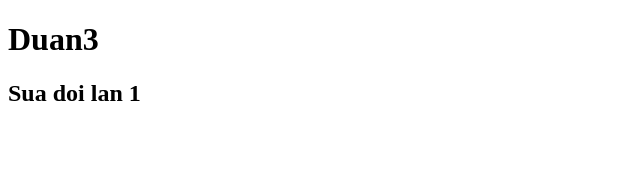
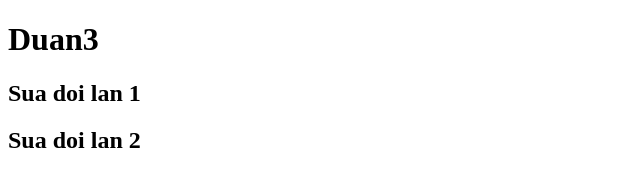
Before and after one commit to Tranvannam1311/Duan3, a plain HTML site: page index.html in a window 1280 px wide. Shown: the whole page, without its empty margins (0-640 px from the left). Drawn offline with Linux system fonts and the light colour scheme.

Commit message:
sua doi lan 3

```diff
--- a/index.html
+++ b/index.html
@@ -8,5 +8,6 @@
   <body>
     <h1>Duan3</h1>
     <h2>Sua doi lan 1</h2>
+    <h2>Sua doi lan 2</h2>
   </body>
 </html>
```
